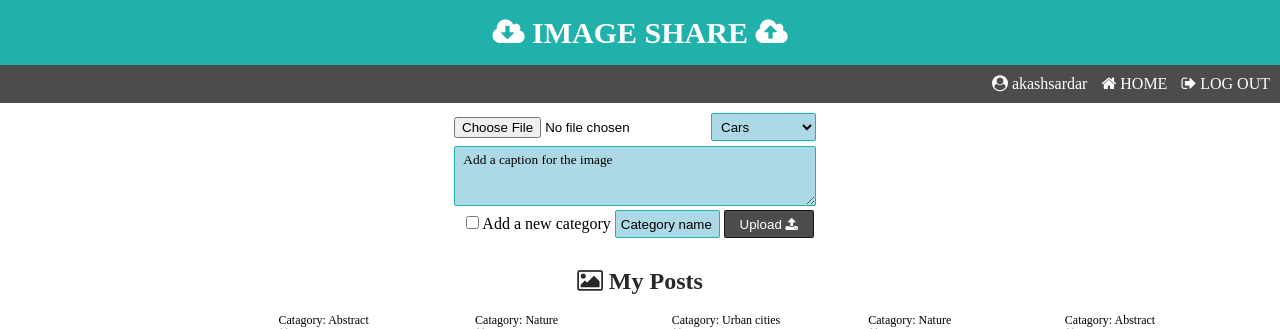
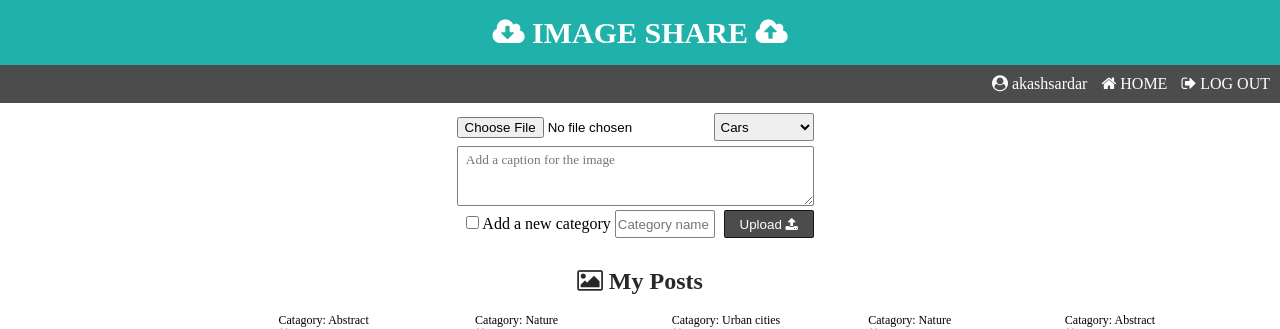
Before and after one commit to ACashSardar/Image-share-django, a Django app: page /delete/13/1 in a window 1280 px wide. Shown: the top 329 px of the page. Run offline with Django 3.2, Linux system fonts and the light colour scheme; a user stored in the database is signed in; data comes from the database, SQL or seed files in the repository; both versions use the stored data as it was after the commit.

Commit message:
Final Commit

```diff
--- a/myApp/static/style.css
+++ b/myApp/static/style.css
@@ -92,6 +92,7 @@ body {
   line-height: 1.5;
 }
 
+
 .gallery,.photo_comments,.gallery-user-profile {
   display: grid;
   position: relative;
@@ -158,17 +159,6 @@ body {
   margin-bottom: 20px;
 }
 
-.upload select{
-  width:100px;
-  height: 40px;
-  color:black;
-  background-color: white;
-  border-radius: 5px;
-  border: 1px solid white;
-  margin-right: 10px;
-}
-
-
 #upload-icon{
   color: white;
   background-color: rgba(0, 0, 0,0.7);
@@ -192,8 +182,7 @@ body {
 
 .repeat img:hover {
   transition-delay: 25ms, 25ms;
-  transform: scale(0.95);
-  border: 0px;
+  opacity: 0.8;
 }
 
 #info{
@@ -223,9 +212,9 @@ body {
 }
 
 .about-section{
-  background: url(https://c4.wallpaperflare.com/wallpaper/195/429/242/black-elegant-wallpaper-thumb.jpg);
+  background: url(https://i.pinimg.com/564x/0a/5a/a9/0a5aa9d0a6d1f6d89a3f1dda409bba73.jpg);
   border-radius: 2px;
-  padding: 20px;
+  padding: 10px;
   font-family:Calibri Light;
   margin-left: 10px;
   color: white;
@@ -233,7 +222,15 @@ body {
   height: 94%;top:6%;
   background-repeat: no-repeat;
   background-size: cover;
+  border-radius: 10px;
 }
+.glass{
+  background: rgba(255, 255, 255, 0.15);
+  padding: 10px;
+  border: 1px solid white;
+  border-radius: 10px;
+}
+
 .about-section p,.mobile-dash p{
   color: white;
 }
@@ -241,6 +238,11 @@ body {
   color: white;
   text-decoration: none;
 }
+
+.about-section i,.mobile-dash i{
+  color: rgb(210, 255, 105);
+}
+
 .about-section input[type='submit'],.mobile-dash input[type='submit']{
   background: white;
   padding: 4px 15px;
@@ -269,8 +271,8 @@ textarea{
 .upload textarea{
   margin-right: 10px;
   margin-top: 5px;
-  width:362px;background: lightblue;
-  border: 1px solid lightseagreen;
+  width:357px;
+  border: 1px solid gray;
 }
 
 .grid-container {
@@ -328,13 +330,16 @@ textarea{
   font-size: 15px;
 }
 #select-catagory, #new-catagory{
+  height: 28px;
+  width: 100px;
+  border-radius: 2px;
+  padding: 2px;
+  margin-right: 5px;
   border: 1px solid gray;
-  height: 28px;
-  width: 105px;
-  border-radius: 2px;
-  padding: 5px;
-  background: lightblue;
-  border: 1px solid lightseagreen;
+}
+
+#select-catagory{
+  margin-right: 10px;
 }
 
 .save-btn{
@@ -445,8 +450,8 @@ textarea{
 }
 .mobile-dash{
   display:block;
-  background: url(https://c4.wallpaperflare.com/wallpaper/195/429/242/black-elegant-wallpaper-thumb.jpg);
-  border-radius: 2px;
+  background: url(https://i.pinimg.com/564x/0a/5a/a9/0a5aa9d0a6d1f6d89a3f1dda409bba73.jpg);
+  border-radius: 10px;
   padding: 30px;
   color: white;
   font-family: Calibri Light;
@@ -516,7 +521,7 @@ textarea{
   font-size: calc(11px + 0.4vw);
   padding: 25px 0px;
 }
-
+/*
 ::placeholder{
   color: black;
-}
+} */
--- a/myApp/templates/dashboard.html
+++ b/myApp/templates/dashboard.html
@@ -18,7 +18,7 @@
         <p><i class="fa fa-user-o"></i><strong> Username: </strong>{{ui.user}}</p><br>
         <p><i class="fa fa-envelope-open-o"></i><strong> Email: </strong> {{ui.email}}</p><br>
         <p><i class="fa fa-info-circle"></i><strong> About: </strong> {{ui.about}}</p><br>
-        <p><i class="fa fa-leaf"></i><strong> Contribution: </strong> {{images.count}} images</p><br>
+        <p><i class="fa fa-leaf"></i><strong> Contribution: </strong> {{images|length}} images</p><br>
         <p><i class="fa fa-feed"></i><strong> Followers: </strong>{{ui.followers.count}}, <strong>Followings: </strong>{{ui.followings.count}}</p><br>
     {% endfor %}
     {% if not visitor %}
@@ -71,7 +71,7 @@
             <p><i class="fa fa-user-o"></i><strong> Username: </strong>{{ui.user}}</p><br>
             <p><i class="fa fa-envelope-open-o"></i><strong> Email: </strong> {{ui.email}}</p><br>
             <p><i class="fa fa-info-circle"></i><strong> About: </strong> {{ui.about}}</p><br>
-            <p><i class="fa fa-leaf"></i><strong> Contribution: </strong> {{images.count}} images</p><br>
+            <p><i class="fa fa-leaf"></i><strong> Contribution: </strong> {{images|length}} images</p><br>
             <p><i class="fa fa-feed"></i><strong> Followers: </strong>{{ui.followers.count}}, <strong>Followings: </strong>{{ui.followings.count}}</p><br>
         {% endfor %}
         {% if not visitor %}
--- a/myApp/templates/footer.html
+++ b/myApp/templates/footer.html
@@ -4,7 +4,8 @@
     <a href="https://www.facebook.com/akash.sardar.1717" style="margin: 8px; text-decoration: none; color:rgb(150, 255, 0)" class="fa fa-facebook"></a>
     <a href="https://www.instagram.com/lazer.kitty/" style="margin: 8px; text-decoration: none; color:rgb(255, 0, 234)" class="fa fa-instagram"></a>
     <a href="https://twitter.com/AkashSa50571000" style="margin: 8px; text-decoration: none; color:rgb(0, 128, 248)" class="fa fa-twitter"></a>
-    <label style="color:white">Copyright © 2022 Akash Sardar, All rights reserved</label><br>
+    <br>
+    <label style="color:white">Copyright © 2022 Akash Sardar, All rights reserved.</label><br>
 </div>
 </body>
 </html>
--- a/myApp/views.py
+++ b/myApp/views.py
@@ -156,6 +156,7 @@ def logout(request):
 
 def onclick(request,username):
     allprof=Profile.objects.all()
+    feeds=[]
     member=False
     follow=False
     visitor=True
@@ -176,9 +177,12 @@ def onclick(request,username):
         member=True
     if str(targetuser.user)==str(request.user):
         visitor=False
+        feeds=showFeeds(targetuser.user)
     if member and targetuser.user in followedBy.followings.all():
         follow=True
-    context={'images':images,'userinfo':userinfo,'category':category,'visitor':visitor,'follow':follow, 'member':member}
+    images=Shuffle(images)
+    feeds=Shuffle(feeds)
+    context={'images':images,'userinfo':userinfo,'category':category,'visitor':visitor,'follow':follow, 'member':member,'feeds': feeds}
     return render(request,'dashboard.html',context)
 
 def catgsearch(request,catg):
```
Also changed, not shown: db.sqlite3, media/allimages/4K-Nature-Laptop-Wallpaper_LgpTw9a.jpg (deleted), media/allimages/898051.jpg (added), media/allimages/istockphoto-905325578-612x612.jpg (added).
